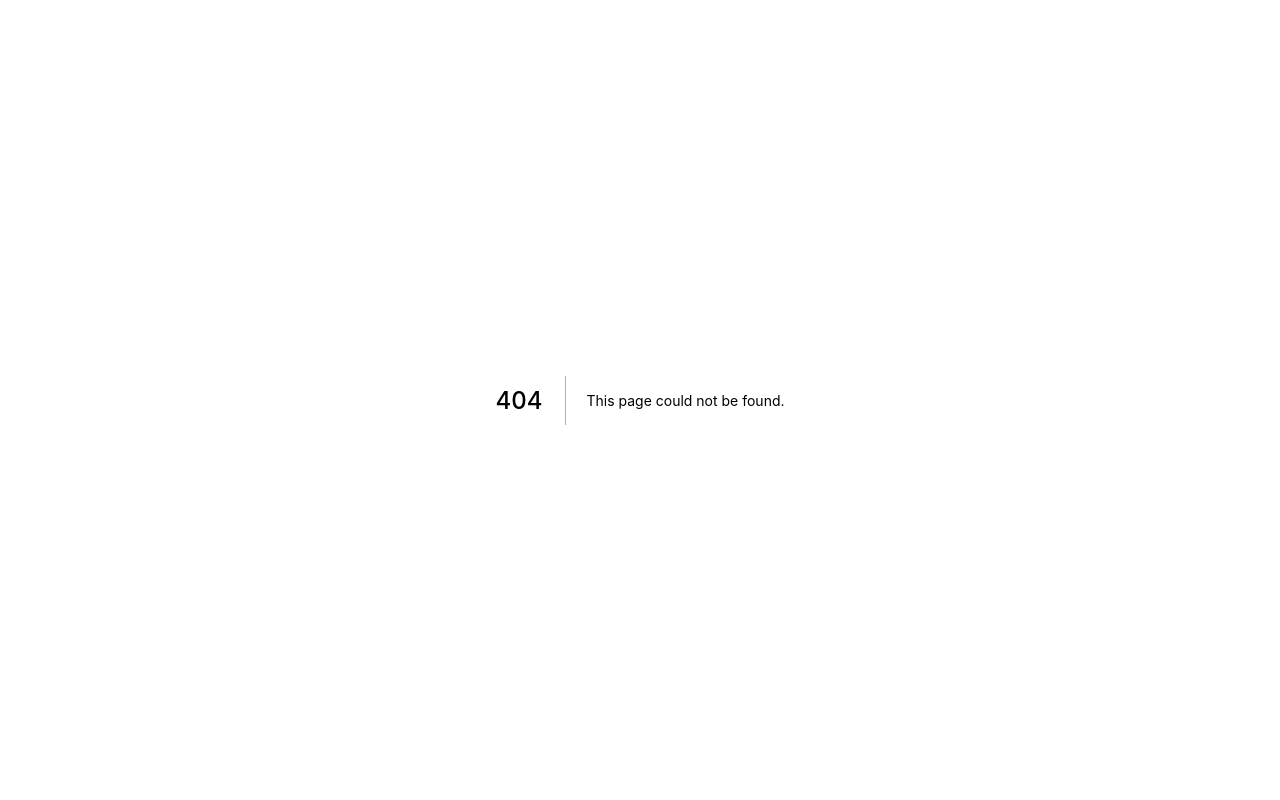
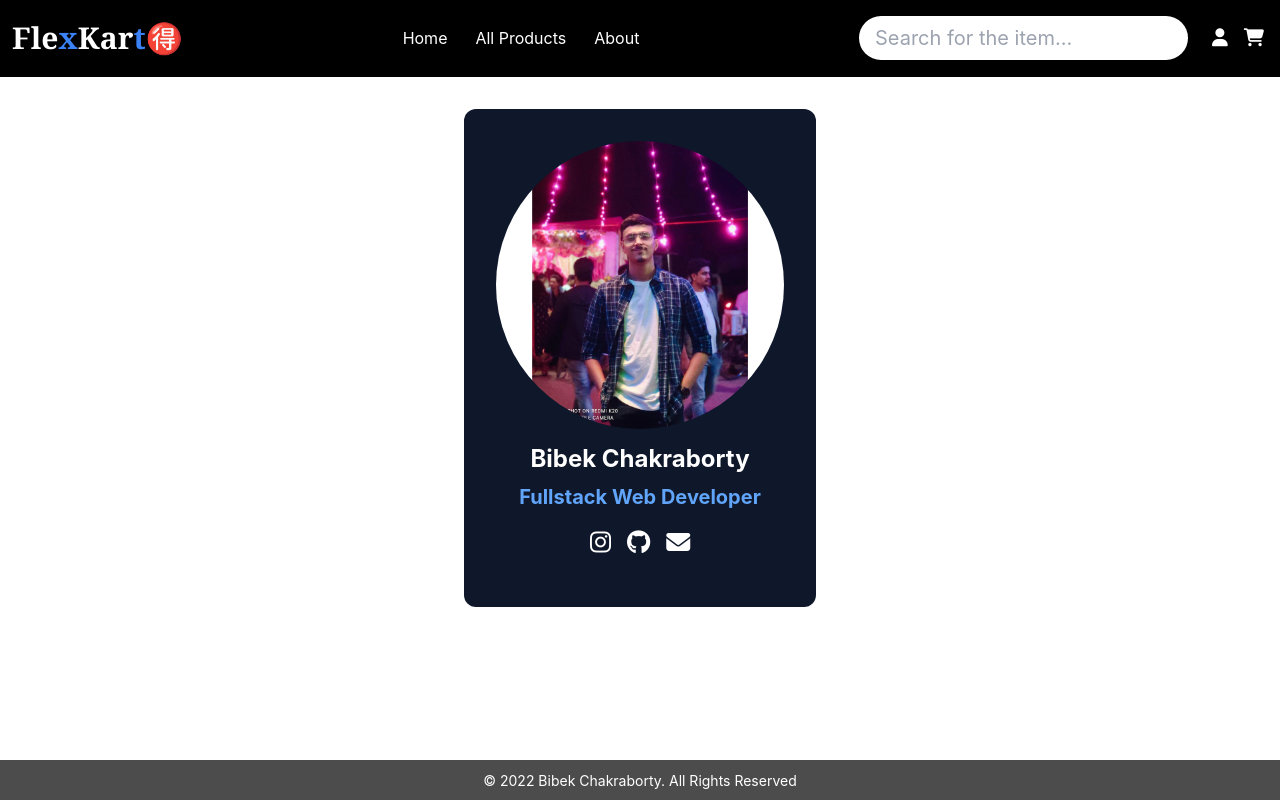
Before and after one commit to BibekChakraborty/FlexKart, a Next.js app: page /about in a window 1280 px wide. Before the commit this address had no page. Built offline with nearby package versions, Linux system fonts and the light colour scheme; no server answers.

Commit message:
Added abous us page

```diff
--- a/Components/nav.jsx
+++ b/Components/nav.jsx
@@ -24,7 +24,6 @@ const Nav = () => {
           <span className="text-blue-500">x</span>
           <span>Kar</span>
           <span className="text-blue-500">t🉐</span>
-
         </h1>
         <div className="flex gap-7 text-l m-3">
           <Link href="/">
@@ -34,8 +33,9 @@ const Nav = () => {
           <Link href="/products">
             <a>All Products</a>
           </Link>
-
-          <a href="">About Us</a>
+          <Link href="/about">
+            <a href="">About</a>
+          </Link>
         </div>
 
         <div className="flex item-center ">
@@ -74,9 +74,8 @@ const Nav = () => {
                   // } else {
                   //   signIn();
                   // }
-                  alert('Feature coming soon...')
+                  alert("Feature coming soon...");
                 }}
-
               ></i>
             </li>
           </ul>
@@ -103,8 +102,6 @@ const Nav = () => {
           Logout
         </button>
       </div>
-
-
 
       {/*login Popup*/}
       <div
--- a/package.json
+++ b/package.json
@@ -1,5 +1,5 @@
 {
-  "name": "bazaru",
+  "name": "flexkart",
   "version": "0.1.0",
   "private": true,
   "scripts": {
--- /dev/null
+++ b/pages/about.jsx
@@ -0,0 +1,38 @@
+import React from "react";
+import Nav from "../Components/nav";
+import Footer from "../Components/footer";
+import me from "../Assets/aboutme.jpg";
+import Image from "next/image";
+
+const about = () => {
+  return (
+    <>
+      <Nav />
+      <div className="grid place-items-center text-center">
+        <div className="bg-slate-900 text-white rounded-xl m-8 p-8">
+          <div className="w-72 rounded-full">
+            <Image className="rounded-full" src={me} alt="" />
+          </div>
+          <h1 className="font-bold text-2xl m-2">Bibek Chakraborty</h1>
+          <h3 className="font-bold text-xl m-2 text-blue-400">
+            Fullstack Web Developer
+          </h3>
+          <div className="flex justify-center text-2xl m-4 items-center gap-4">
+            <a href="https://www.instagram.com/_b.i.b.e.k._/" target="_blank">
+              <i class="fa-brands fa-instagram"></i>
+            </a>
+            <a href="https://github.com/BibekChakraborty">
+            <i class="fa-brands fa-github"></i>
+            </a>
+            <a href="mailto:bibekbibek0612@gmail.com">
+            <i class="fa-solid fa-envelope"></i>
+            </a>
+          </div>
+        </div>
+      </div>
+      <Footer />
+    </>
+  );
+};
+
+export default about;
--- a/pages/profile.jsx
+++ b/pages/profile.jsx
@@ -32,10 +32,18 @@ const Profile = () => {
               <span className="text-2xl font-bold">{data?.user.name}</span>
             </div>
             <div className="p-2">
-              <span className="text-2xl text-green-900 font-bold">Email : </span>
+              <span className="text-2xl text-green-900 font-bold">
+                Email :{" "}
+              </span>
               <span className="text-2xl font-bold">{data?.user.email}</span>
             </div>
           </div>
+        </div>
+        <h1 className="text-4xl m-2 mt-4 font-bold text-[#002B5B]">
+          __Order History__
+        </h1>
+        <div className="mt-4 p-12 border-2 bg-slate-200 rounded-xl w-[30rem]">
+          <h3 className="text-2xl font-bold">Feature coming real soon...</h3>
         </div>
       </div>
       <Footer />
```
Also changed, not shown: Assets/aboutme.jpg (added).
